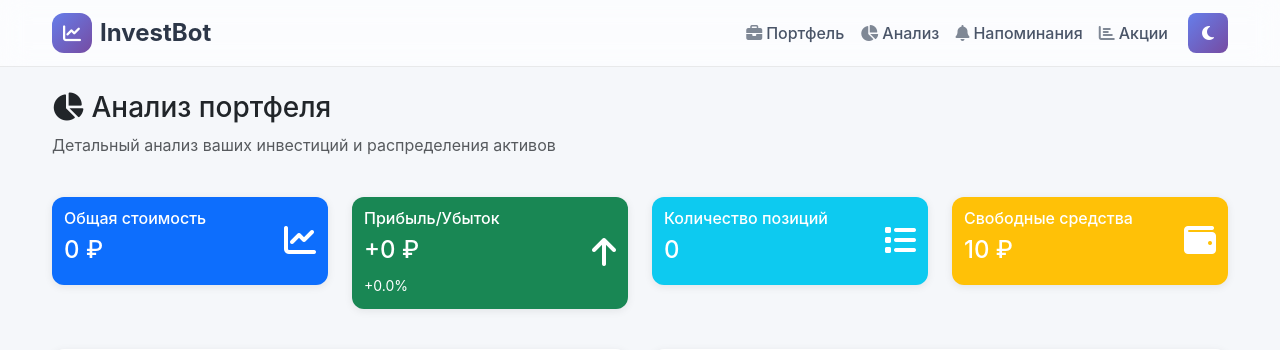
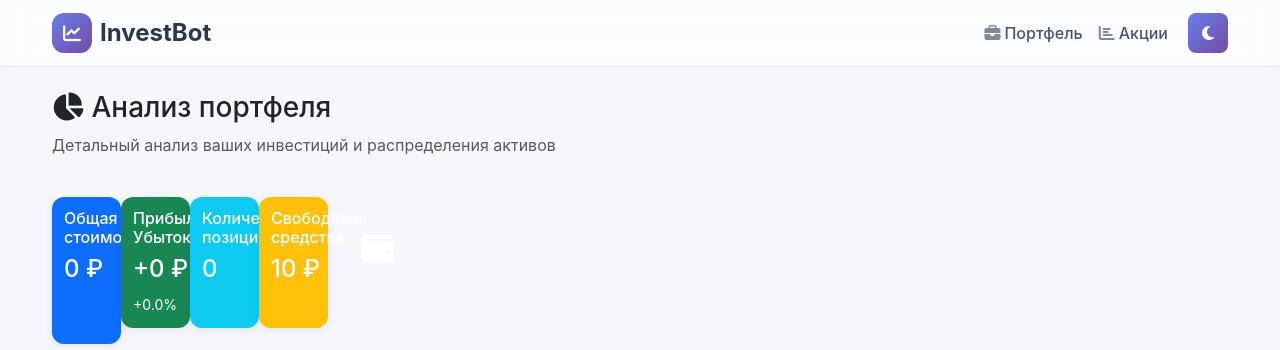
Before and after one commit to speymell/InvestikBotik, a Flask app: page /portfolio-analysis in a window 1280 px wide. Shown: the top 350 px of the page. Run offline with Flask 3, Linux system fonts and the light colour scheme; the visitor is signed in with stand-in values (Sample User, id 1); tables that the repository leaves empty hold one stand-in row (values such as "Sample post"); some libraries are stand-ins or nearby versions.

Commit message:
New fixes

```diff
--- a/templates/layout.html
+++ b/templates/layout.html
@@ -52,12 +52,14 @@
       <a class="nav-link" href="{{ url_for('dashboard') }}">
         <i class="fas fa-briefcase me-1"></i>Портфель
       </a>
+      <!-- Упрощаем верхнее меню: переносим Анализ и Напоминания внутрь страниц
       <a class="nav-link" href="{{ url_for('portfolio_analysis') }}">
         <i class="fas fa-chart-pie me-1"></i>Анализ
       </a>
       <a class="nav-link" href="{{ url_for('alerts_page') }}">
         <i class="fas fa-bell me-1"></i>Напоминания
       </a>
+      -->
       <a class="nav-link" href="{{ url_for('stocks') }}">
         <i class="fas fa-chart-bar me-1"></i>Акции
       </a>
@@ -83,23 +85,24 @@
     <i class="fas fa-briefcase"></i>
     <span>Портфель</span>
   </a>
-  <a href="{{ url_for('portfolio_analysis') }}" class="tabbar-item {% if request.endpoint == 'portfolio_analysis' %}active{% endif %}">
+  <!-- Упрощаем нижнюю панель: скрываем Анализ и Алерты, возвращаем переключатель темы -->
+  <!-- <a href="{{ url_for('portfolio_analysis') }}" class="tabbar-item {% if request.endpoint == 'portfolio_analysis' %}active{% endif %}">
     <i class="fas fa-chart-pie"></i>
     <span>Анализ</span>
-  </a>
-  <a href="{{ url_for('alerts_page') }}" class="tabbar-item {% if request.endpoint == 'alerts_page' %}active{% endif %}">
+  </a> -->
+  <!-- <a href="{{ url_for('alerts_page') }}" class="tabbar-item {% if request.endpoint == 'alerts_page' %}active{% endif %}">
     <i class="fas fa-bell"></i>
     <span>Алерты</span>
-  </a>
-  <!-- Комментируем главную и тему для экономии места -->
+  </a> -->
+  <!-- Комментируем главную -->
   <!-- <a href="{{ url_for('index') }}" class="tabbar-item {% if request.endpoint == 'index' %}active{% endif %}">
     <i class="fas fa-home"></i>
     <span>Главная</span>
   </a> -->
-  <!-- <a href="#" class="tabbar-item" onclick="toggleTheme(); return false;" title="Тема">
+  <a href="#" class="tabbar-item" onclick="toggleTheme(); return false;" title="Тема">
     <i class="fas fa-moon" id="themeIcon"></i>
     <span>Тема</span>
-  </a> -->
+  </a>
 </nav>
 
 <div class="container">
--- a/templates/portfolio_analysis.html
+++ b/templates/portfolio_analysis.html
@@ -10,8 +10,8 @@
 
 <!-- Общая статистика -->
 <div class="row mt-4">
-    <div class="col-lg-3 col-md-6 mb-3">
-        <div class="card bg-primary text-white">
+    <div class="col-lg-3 col-md-6 mb-3 d-flex">
+        <div class="card bg-primary text-white h-100">
             <div class="card-body">
                 <div class="d-flex justify-content-between">
                     <div>
@@ -21,13 +21,12 @@
                     <div class="align-self-center">
                         <i class="fas fa-chart-line fa-2x"></i>
                     </div>
-                </div>
             </div>
         </div>
     </div>
 
-    <div class="col-lg-3 col-md-6 mb-3">
-        <div class="card bg-success text-white">
+    <div class="col-lg-3 col-md-6 mb-3 d-flex">
+        <div class="card bg-success text-white h-100">
             <div class="card-body">
                 <div class="d-flex justify-content-between">
                     <div>
@@ -43,8 +42,8 @@
         </div>
     </div>
 
-    <div class="col-lg-3 col-md-6 mb-3">
-        <div class="card bg-info text-white">
+    <div class="col-lg-3 col-md-6 mb-3 d-flex">
+        <div class="card bg-info text-white h-100">
             <div class="card-body">
                 <div class="d-flex justify-content-between">
                     <div>
@@ -59,8 +58,8 @@
         </div>
     </div>
 
-    <div class="col-lg-3 col-md-6 mb-3">
-        <div class="card bg-warning text-white">
+    <div class="col-lg-3 col-md-6 mb-3 d-flex">
+        <div class="card bg-warning text-white h-100">
             <div class="card-body">
                 <div class="d-flex justify-content-between">
                     <div>
--- a/templates/stocks.html
+++ b/templates/stocks.html
@@ -41,6 +41,9 @@
                 <i class="fas" id="sortDirIcon"></i>
             </button>
         </div>
+        <a href="{{ url_for('alerts_page') }}" class="btn btn-outline-secondary btn-sm" title="Перейти к напоминаниям">
+            <i class="fas fa-bell me-1"></i> Алерты
+        </a>
     </div>
 </div>
 
```
Also changed, not shown: templates/dashboard.html (+7 -2 lines).
